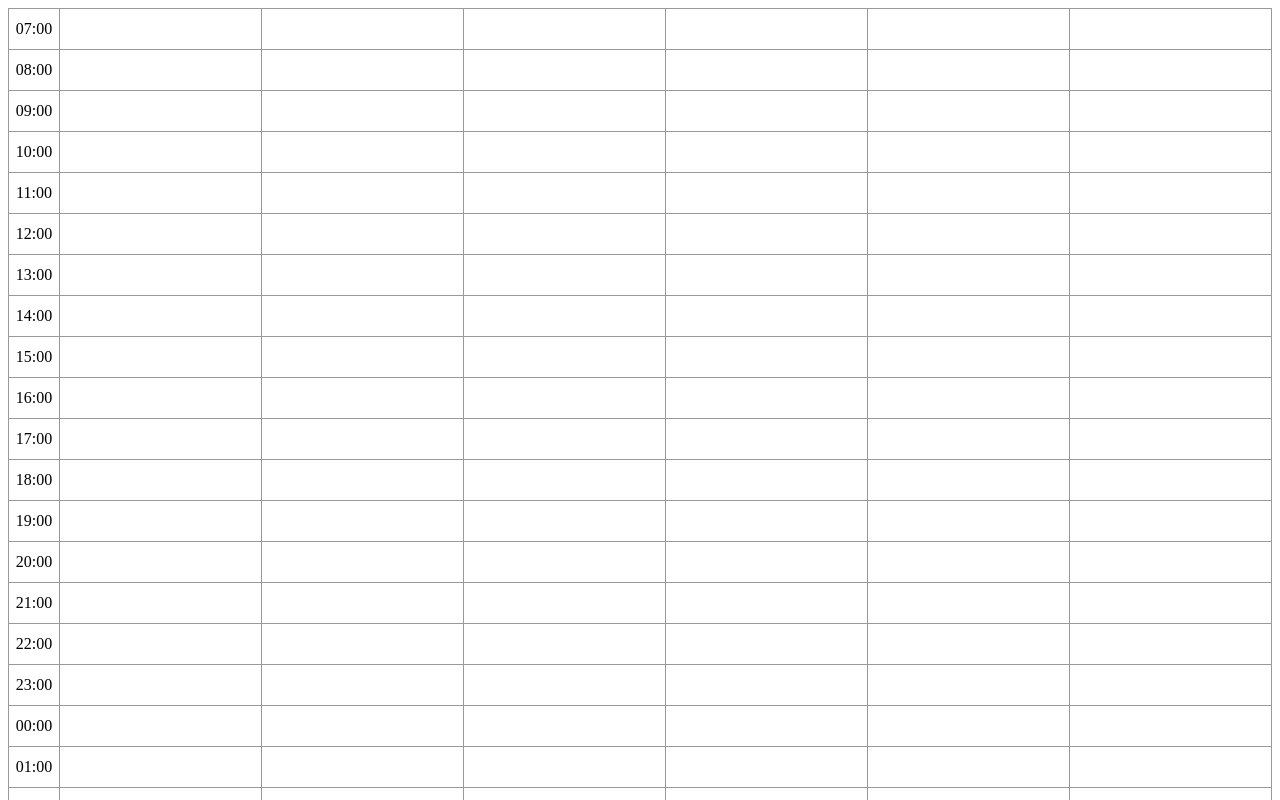
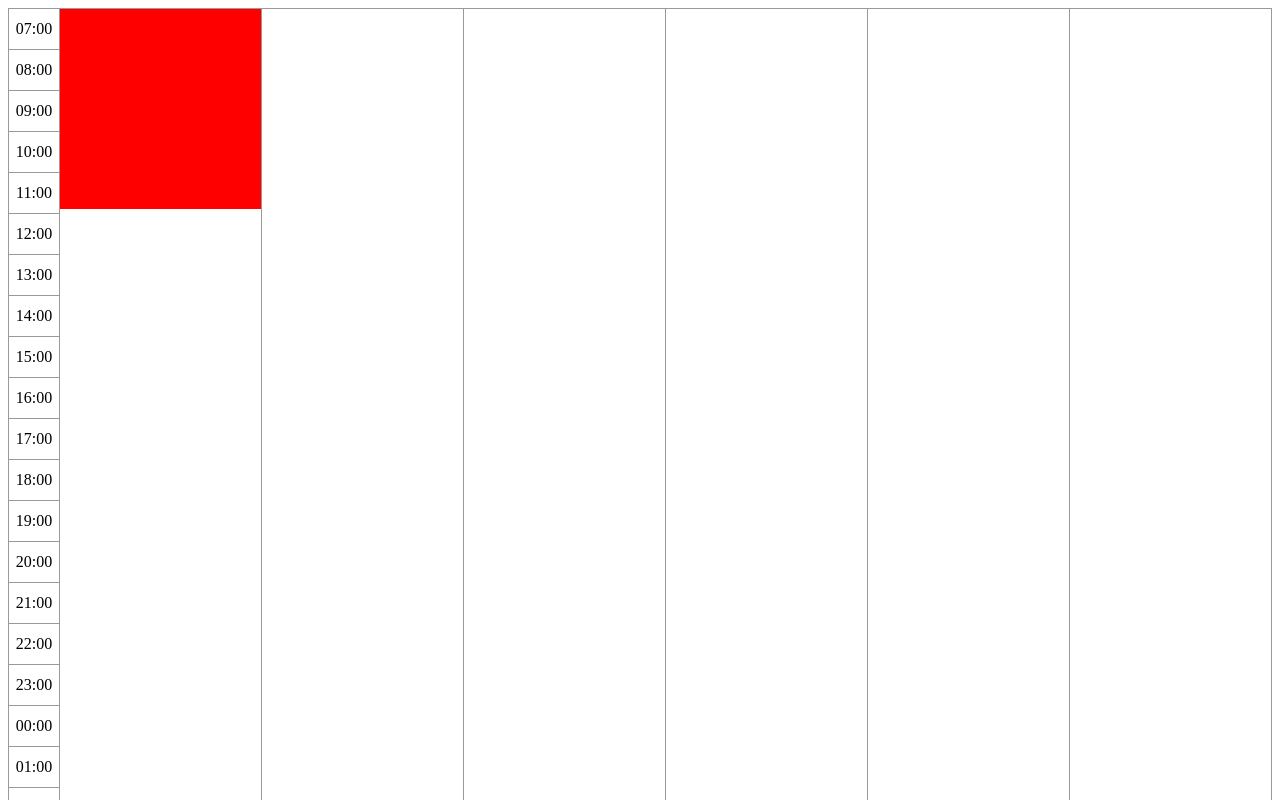
Before and after one commit to denisoed/vue-scheduler, a Vue app: page / in a window 1280 px wide. Shown: the top 800 px of the page. Built offline with nearby package versions, Linux system fonts and the light colour scheme.

Commit message:
Added drag log by Y

```diff
--- a/src/components/VueScheduler.vue
+++ b/src/components/VueScheduler.vue
@@ -3,17 +3,29 @@
     <div class="scheduler_column scheduler_column-time">
       <div class="scheduler_column-row" v-for="(time, i) in timeList" :key="i">{{ time }}</div>
     </div>
-    <div class="scheduler_column" v-for="(day, i) in dayList" :key="i">
-      <div class="scheduler_column-row" v-for="(time, i) in timeList" :key="i"></div>
+    <div class="scheduler_column">
+      <VueSchedulerLog />
+    </div>
+    <div class="scheduler_column">
+    </div>
+    <div class="scheduler_column">
+    </div>
+    <div class="scheduler_column">
+    </div>
+    <div class="scheduler_column">
+    </div>
+    <div class="scheduler_column">
     </div>
   </section>
 </template>
 
 <script>
 import moment from 'moment';
+import VueSchedulerLog from './VueSchedulerLog';
 
 export default {
   name: 'VueScheduler',
+  components: { VueSchedulerLog },
   data() {
     return {
       dayList: [1, 2, 3, 4, 5, 6],
@@ -50,6 +62,7 @@ export default {
 
     &_column {
       width: 100%;
+      position: relative;
       border-right: 1px solid #999;
 
       &:last-child {
--- /dev/null
+++ b/src/components/VueSchedulerLog.vue
@@ -0,0 +1,29 @@
+<template>
+  <section v-draggable></section>
+</template>
+
+<script>
+import draggable from './directives/draggable';
+
+export default {
+  name: 'VueSchedulerLog',
+  directives: { draggable }
+};
+</script>
+
+<style lang="scss" scoped>
+  section {
+    width: 100%;
+    height: 200px;
+    position: absolute;
+    top: 0;
+    left: 0;
+    background-color: red;
+    cursor: pointer;
+    z-index: 10;
+
+    &:active {
+      cursor: grab;
+    }
+  }
+</style>
--- /dev/null
+++ b/src/components/directives/draggable.js
@@ -0,0 +1,34 @@
+const draggable = {
+  bind(el, binding, vnode) {
+    let column;
+
+    vnode.context.$nextTick(() => {
+      column = vnode.elm.parentElement;
+    });
+
+    function mousemove(event) {
+      let newTop = event.clientY - column.getBoundingClientRect().top - (el.getBoundingClientRect().height / 2);
+      if (newTop < 0) {
+        newTop = 0;
+      }
+      const bottomEdge = column.getBoundingClientRect().height - el.getBoundingClientRect().height;
+      if (newTop > bottomEdge) {
+        newTop = bottomEdge;
+      }
+      el.style.top = `${newTop}px`;
+    }
+
+    function mouseup() {
+      document.removeEventListener('mousemove', mousemove);
+      document.removeEventListener('mouseup', mouseup);
+    }
+
+    el.addEventListener('mousedown', () => {
+      document.addEventListener('mousemove', mousemove);
+      document.addEventListener('mouseup', mouseup);
+      return false;
+    });
+  }
+};
+
+export default draggable;
```
